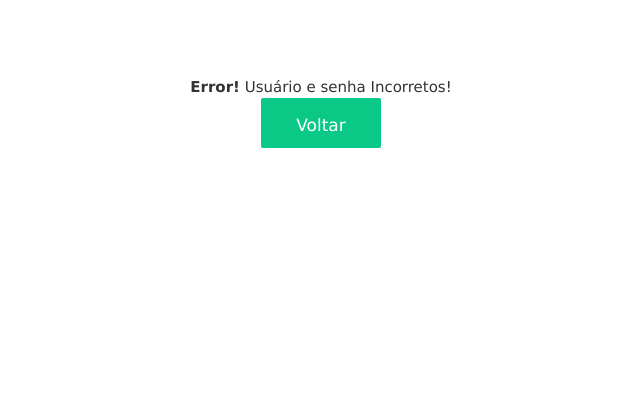
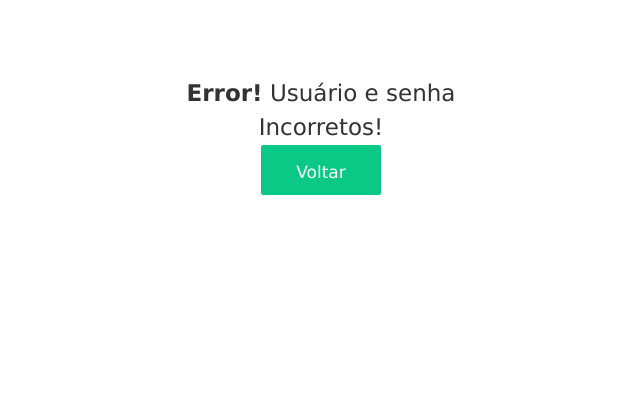
Before and after one commit to eduardo18delta/gereciamento-financeiro, a PHP site: page /financeiro/login/login.php?titulo=1 in a window 1280 px wide. Shown: the part 51-445 px from the top of the page, without its empty margins (319-959 px from the left). Run offline with PHP 8.4, Linux system fonts and the light colour scheme; data that the repository does not hold is empty.

Commit message:
Upgrade arquivos

```diff
--- a/assets/css/style.css
+++ b/assets/css/style.css
@@ -1,3 +1,4 @@
+
 .rowlogin{
 	margin-top: 80px;
 
@@ -43,6 +44,7 @@ button{
 	margin: 90px auto;
 	padding-top: 14px;
 	text-align: center;
+	font-size: 23px;
 
 }
 
--- a/class/Chamadordeheader.php
+++ b/class/Chamadordeheader.php
@@ -30,14 +30,9 @@ class Chamadordeheader {
             $this->titulo = "login";
             $this->icon = '"img/icons/login_system.png"';
             break;
-        case 'error':
-            $this->titulo = "Erro";
-            $this->icon = '"img/icons/error_system.png"';
-            break;
-
         case '':
             $this->titulo = "Erro";
-            $this->icon = '"img/icons/error_system.png"';
+            $this->icon = '"http://localhost/financeiro/img/icons/error_system.png"';
             break;
 
         default:
```
